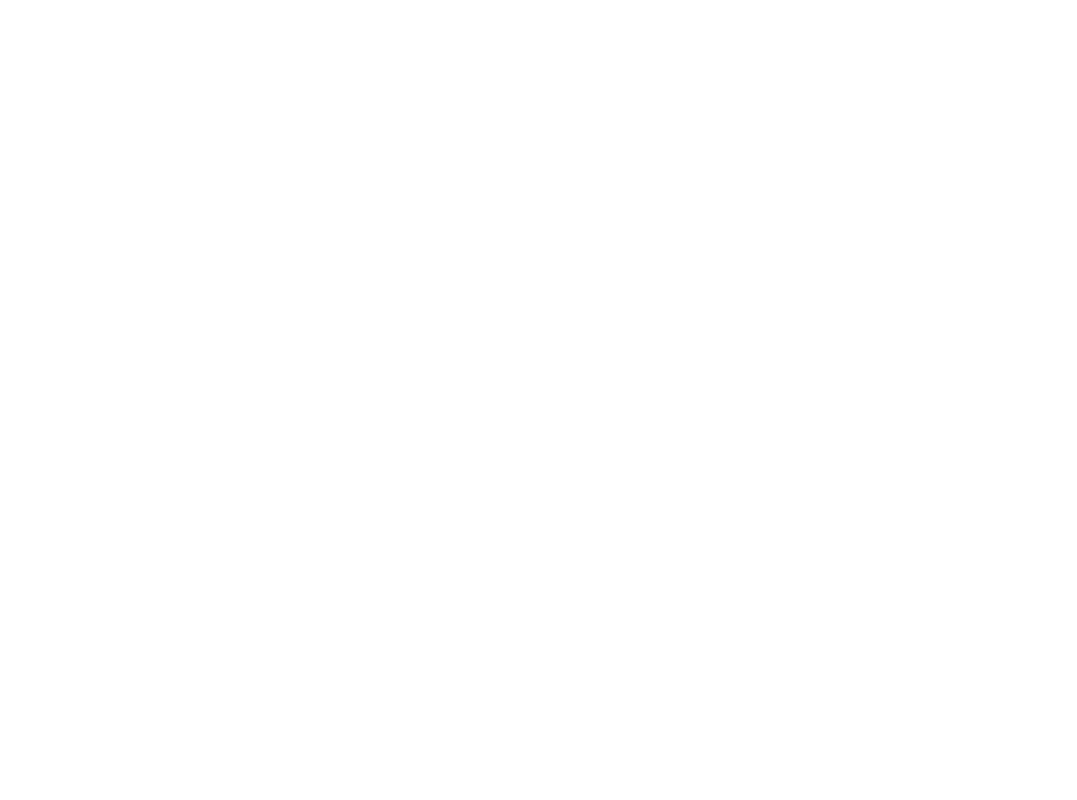
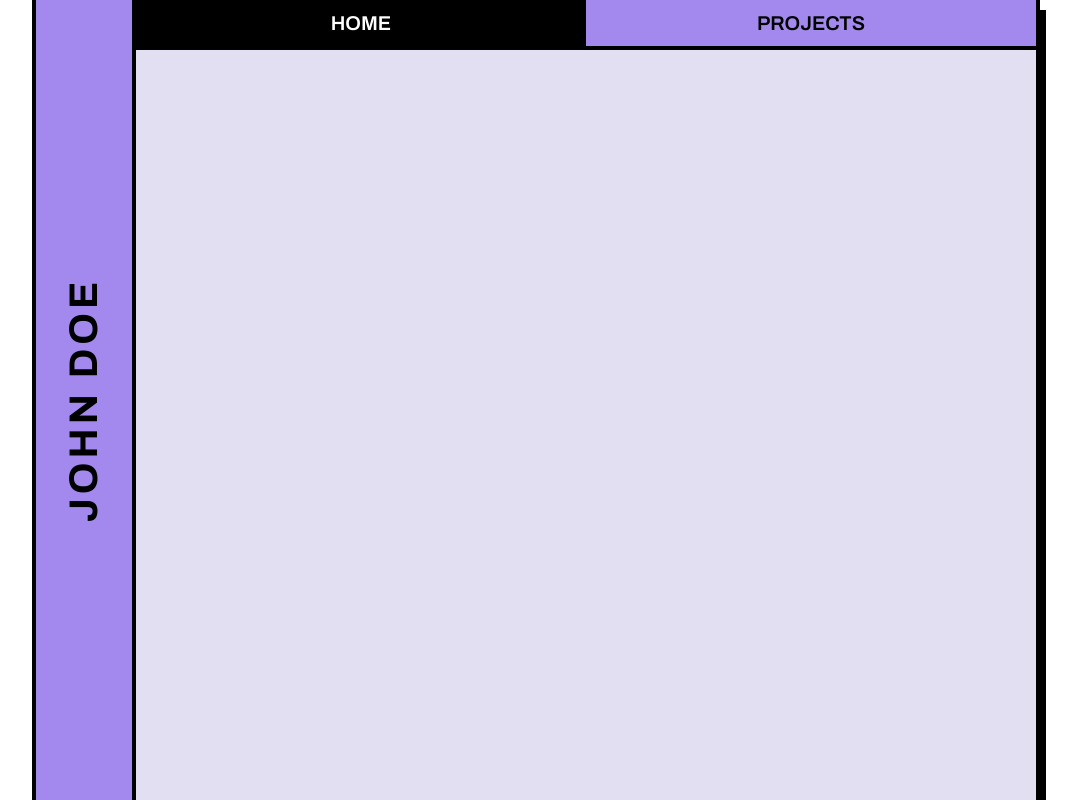
Before and after one commit to neobrutalism-templates/windowed-portfolio, a Next.js app: page / in a window 1280 px wide. Shown: the whole page, without its empty margins (104-1181 px from the left). Built offline with nearby package versions, Linux system fonts and the light colour scheme.

Commit message:
updated layout

```diff
--- a/src/app/layout.tsx
+++ b/src/app/layout.tsx
@@ -1,8 +1,9 @@
 import type { Metadata } from 'next'
-import { Inter } from 'next/font/google'
+import { Archivo } from 'next/font/google'
 import './globals.css'
+import Nav from '@/components/nav'
 
-const inter = Inter({ subsets: ['latin'] })
+const archivo = Archivo({ subsets: ['latin'] })
 
 export const metadata: Metadata = {
   title: 'Create Next App',
@@ -16,7 +17,21 @@
 }>) {
   return (
     <html lang="en">
-      <body className={inter.className}>{children}</body>
+      <body className={archivo.className}>
+        <div className="w600:grid-cols-[70px_auto] w500:grid-cols-1 grid h-[800px] max-h-[100dvh] w-[1000px] max-w-[1000px] grid-cols-[100px_auto] rounded-base shadow-[10px_10px_0_0_#000] outline outline-4 outline-black portrait:h-[100dvh]">
+          <header className="w500:hidden relative flex items-center justify-center rounded-l-base border-r-4 border-r-black bg-main portrait:rounded-none">
+            <h1 className="w600:text-[30px] w600:tracking-[2px] -rotate-90 whitespace-nowrap text-[40px] font-bold tracking-[4px] smallHeight:text-[30px] smallHeight:tracking-[2px]">
+              <span className="inline-block">JOHN DOE</span>
+            </h1>
+          </header>
+          <main className="relative flex h-[800px] max-h-[100dvh] flex-col rounded-br-base rounded-tr-base bg-bg font-semibold portrait:h-[100dvh] portrait:max-h-[100dvh] portrait:rounded-none">
+            <Nav />
+            <div className="main h-full max-h-[750px] overflow-y-auto portrait:max-h-[calc(100dvh-50px)]">
+              {children}
+            </div>
+          </main>
+        </div>
+      </body>
     </html>
   )
 }
```
